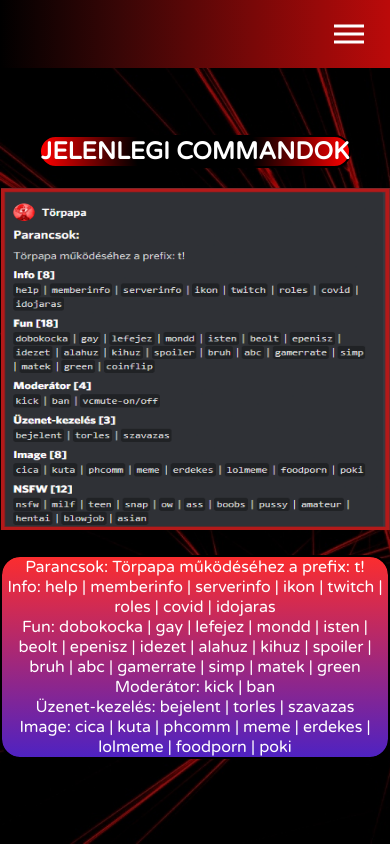
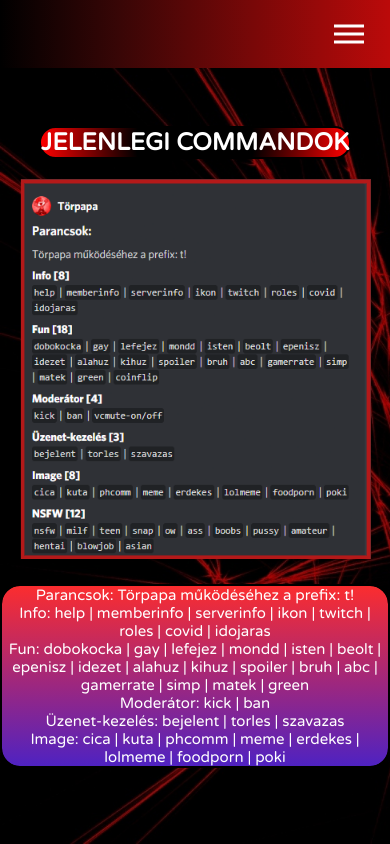
Before and after one commit to Anobaly/Torpapa.github.io, a plain HTML site: page Parancsok.html in a window 390 px wide. Drawn offline with Linux system fonts and the light colour scheme.

Commit message:
wDAWDA
D

```diff
--- a/styles.css
+++ b/styles.css
@@ -333,12 +333,13 @@ nav{
         text-transform: uppercase;
     }
     .landing2 img {
-        width: 100%;
-        height: 45%;
+        width: 90%;
+        height: 50%;
     }
-    .landing2 p{
+    .landing2 div{
         color: #ffffff;
         text-align: center;
+        font-size: 15px;
     }
     .logo img{
         display: none;
```
